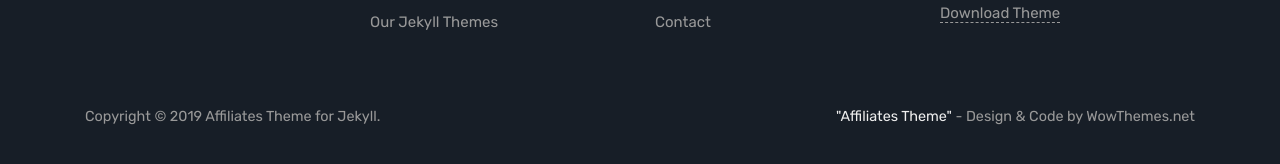
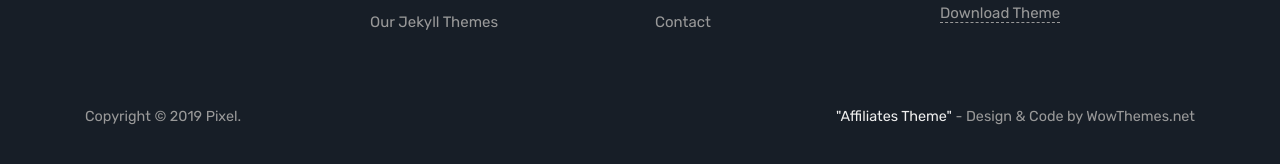
Before and after one commit to Maxibuino/PixBuino, a Jekyll site: the page built from index.html, in a window 1280 px wide and 900 px high, scrolled down 1932 px. Shown: the part 727-891 px from the top of the window. Built offline with Jekyll 4.4.1, drawn with Linux system fonts in a browser that asks for light colours; the list of posts is cut into pages by our own code; comment, search, counter and statistics services are not loaded.

Commit message:
changement nom site

```diff
--- a/_config.yml
+++ b/_config.yml
@@ -1,7 +1,7 @@
 # Site
-name: "Affiliates Theme for Jekyll"
-title: "Affiliates Theme for Jekyll"
-description: "Jekyll Theme for Blogging"
+name: "Pixel"
+title: "Pixel Blog"
+description: "un blog sur le Pixelart"
 meta_description: "Jekyll theme for blogging."
 logo: 'assets/images/logo.png'
 favicon: 'assets/images/favicon.ico'
```
